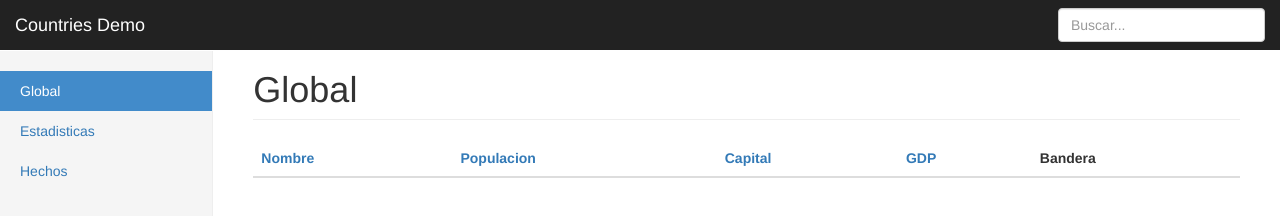
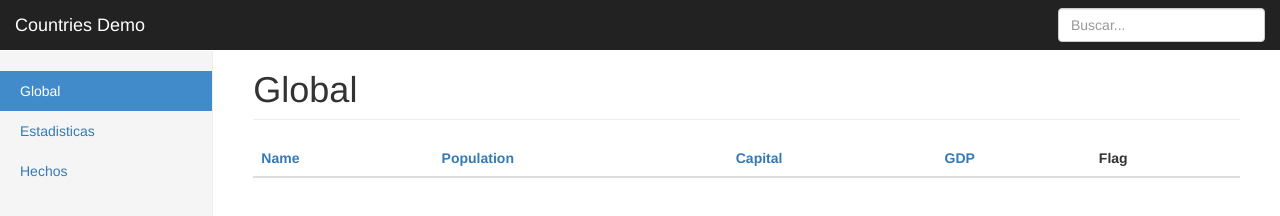
Before and after one commit to HHARET/Countries-List, a website: page index.html in a window 1280 px wide. Drawn offline with nearby package versions, Linux system fonts and the light colour scheme; some packages are replaced by stand-ins of ours.

Commit message:
changed the columns names

```diff
--- a/html/oroPan.html
+++ b/html/oroPan.html
@@ -44,11 +44,11 @@
                   <table class="table table-striped">
                     <thead>
                         <tr>
-                        <th><a href="" ng-click="sortField='name'; reverse=!reverse">Nombre</a></th>
-                        <th><a href="" ng-click="sortField='population'; reverse=!reverse" >Populacion</a></th>
+                        <th><a href="" ng-click="sortField='name'; reverse=!reverse">Name</a></th>
+                        <th><a href="" ng-click="sortField='population'; reverse=!reverse" >Population</a></th>
                         <th><a href="" ng-click="sortField='capital'; reverse=!reverse">Capital</a></th>
                         <th><a href="" ng-click="sortField='gdp';reverse=!reverse">GDP</a></th>
-                         <th>Bandera</th>
+                         <th>Flag</th>
                       </tr>
                     </thead>
                     <tbody>
```
